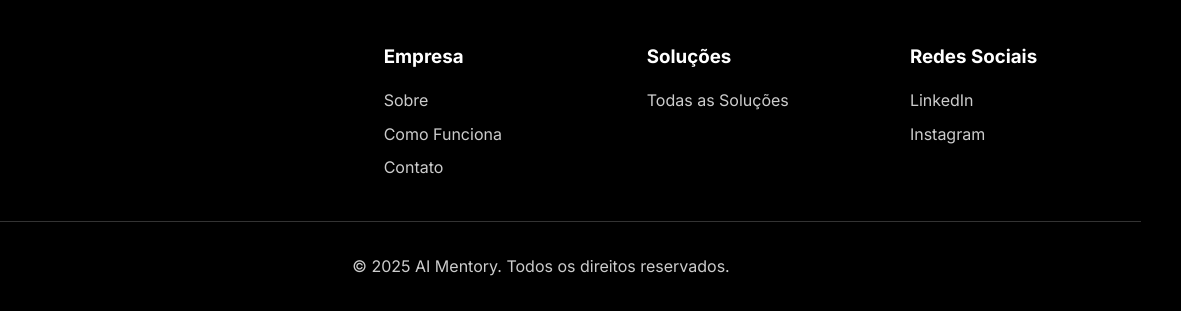
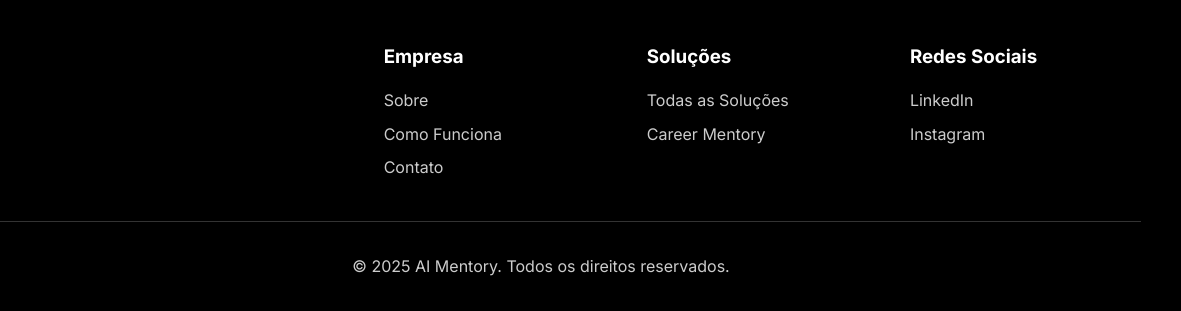
Before and after one commit to Wagner85/aimentory, a plain HTML site: page index.html in a window 1280 px wide. Shown: the part 3850-4161 px from the top of the page, 99-1280 px from the left. Drawn offline with Linux system fonts and the light colour scheme.

Commit message:
feat: Adiciona link para Career Mentory no footer

```diff
--- a/index.html
+++ b/index.html
@@ -201,6 +201,7 @@
                     <h3>Soluções</h3>
                     <ul>
                         <li><a href="#solucoes">Todas as Soluções</a></li>
+                        <li><a href="career.html">Career Mentory</a></li>
                     </ul>
                 </div>
                 <div class="footer-column">
```
